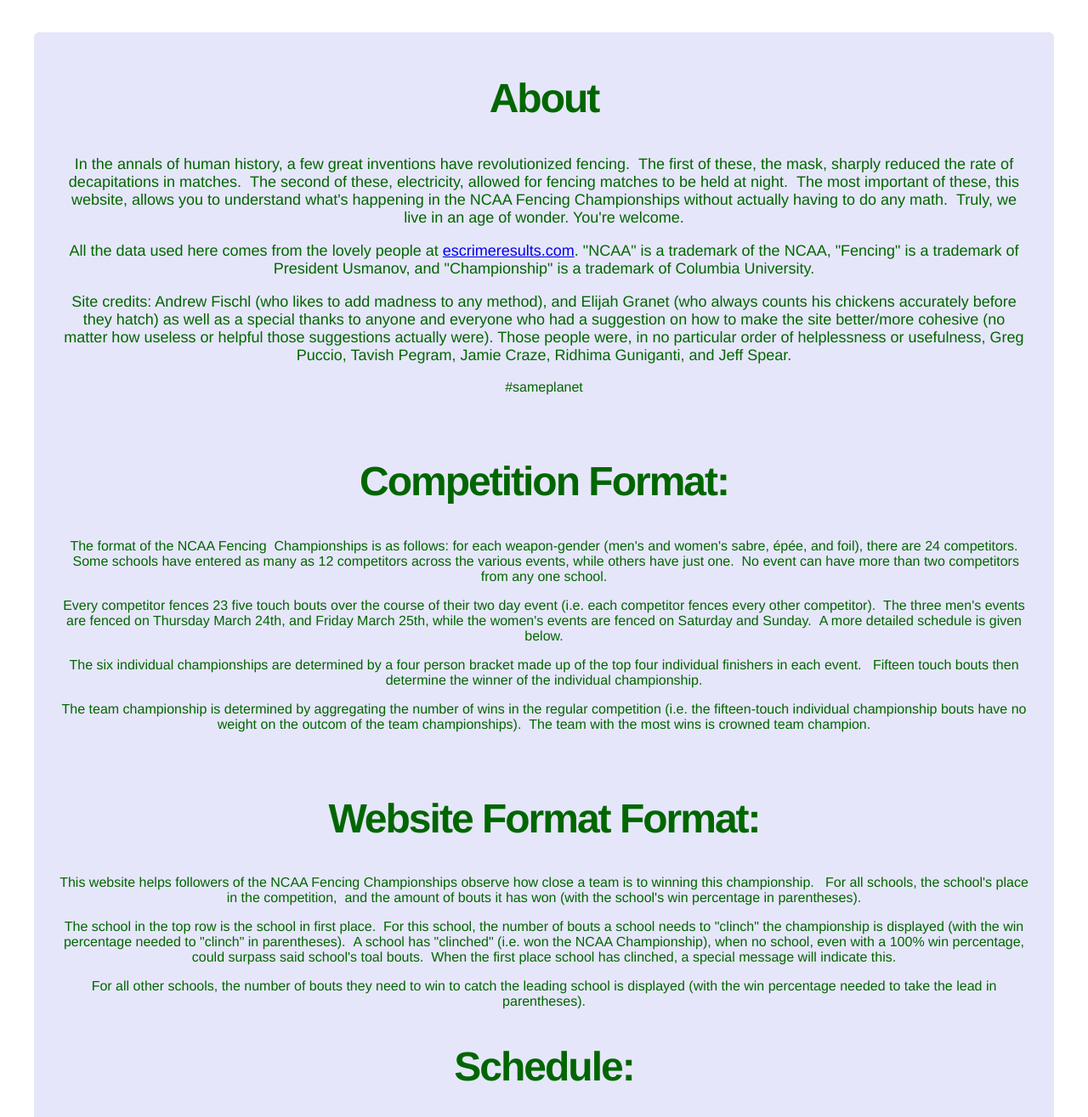
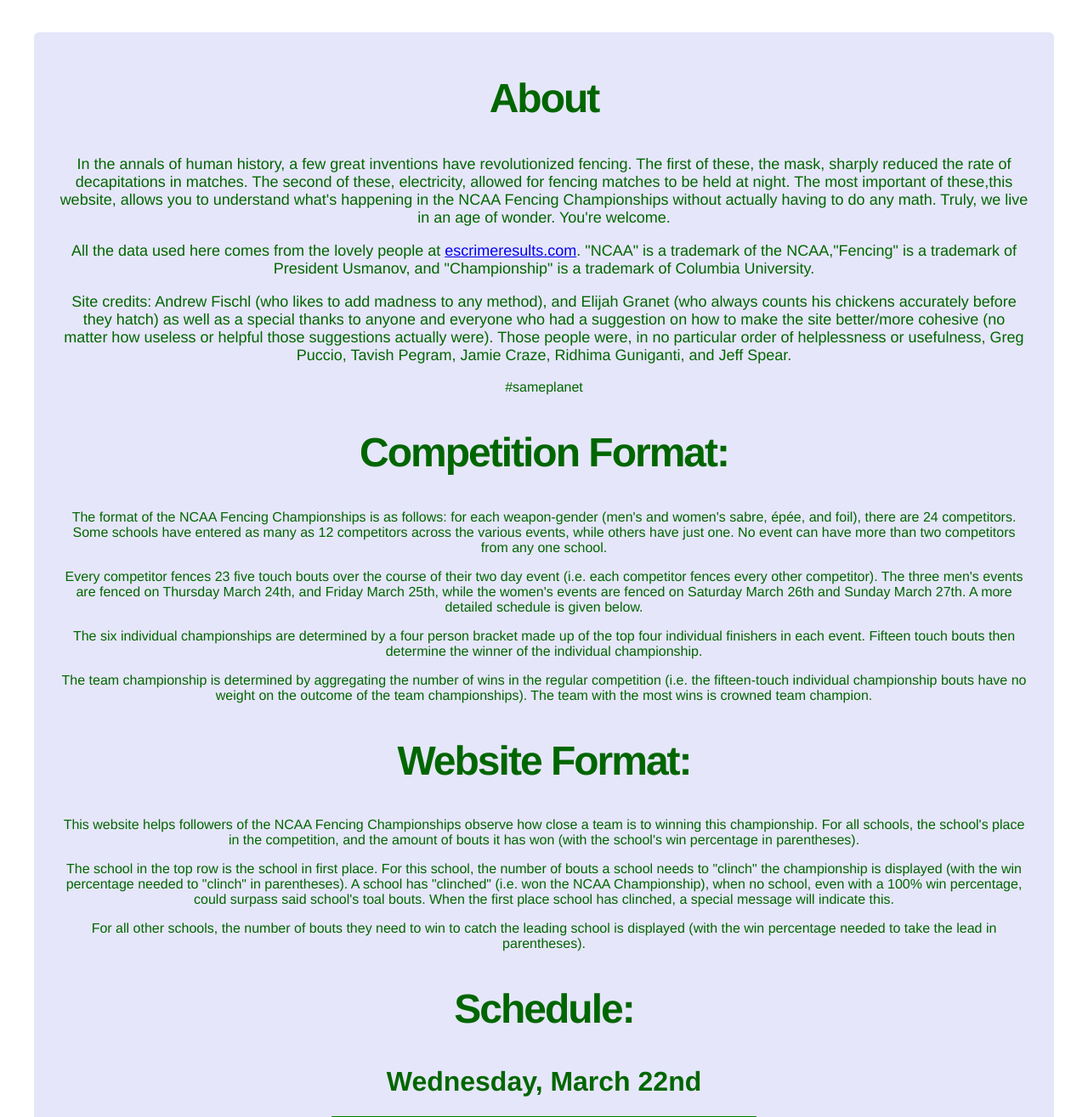
Before and after one commit to andrefisch/NCAA-Calculations, a Flask app: page /about/ in a window 1280 px wide. Shown: the part 325-1640 px from the top of the page at 85% size. Run offline with Flask 2, Linux system fonts and the light colour scheme.

Commit message:
changed a few typos in about section and added a media CSS block

```diff
--- a/server.py
+++ b/server.py
@@ -5,16 +5,25 @@ import random
 
 app = Flask(__name__)
 
-# Import the dictionary file
+# Import the dictionary file for school conversion
 schoolConversion = {}
 with open("./static/text/schoolDict.txt") as f:
     for line in f:
-       (key, val) = line.strip('\n').split(";")
-       schoolConversion[key] = val
+        (key, val) = line.strip('\n').split(";")
+        schoolConversion[key] = val
+fencersPerSchool = {}
+# Import the dictionary file for number of fencers per school
+'''
+with open("./static/text/numFencers.txt") as f:
+    for line in f:
+        (key, val) = line.strip('\n').split(";")
+'''
+# Import list of Andrew quips
 andrewList = []
 with open("./static/text/andrewList.txt") as f:
     for line in f:
         andrewList.append(line.strip('\n'))
+# Import list of Elijah quips
 elijahList = []
 with open("./static/text/elijahList.txt") as f:
     for line in f:
--- a/templates/about.html
+++ b/templates/about.html
@@ -2,20 +2,20 @@
 {%block content%}
 <div class="about">
     <h2>About</h2>
-  <font size="4"><p>In the annals of human history, a few great inventions have revolutionized fencing. &nbsp;The first of these, the mask, sharply reduced the rate of decapitations in matches. &nbsp;The second of these, electricity, allowed for fencing matches to be held at night. &nbsp;The most important of these,&nbsp;this website, allows you to understand what's happening in the NCAA Fencing Championships without actually having to do any math. &nbsp;Truly, we live in an age of wonder. You're welcome.</p>
-  <p> All the data used here comes from the lovely people at <a href="http://www.escrimeresults.com/tournaments/NCAA.html">escrimeresults.com</a>. "NCAA" is a trademark of the NCAA,&nbsp;"Fencing" is a trademark of President Usmanov, and "Championship" is a trademark of Columbia University.</p>
+  <font size="4"><p>In the annals of human history, a few great inventions have revolutionized fencing. The first of these, the mask, sharply reduced the rate of decapitations in matches. The second of these, electricity, allowed for fencing matches to be held at night. The most important of these,this website, allows you to understand what's happening in the NCAA Fencing Championships without actually having to do any math. Truly, we live in an age of wonder. You're welcome.</p>
+  <p> All the data used here comes from the lovely people at <a href="http://www.escrimeresults.com/tournaments/NCAA.html">escrimeresults.com</a>. "NCAA" is a trademark of the NCAA,"Fencing" is a trademark of President Usmanov, and "Championship" is a trademark of Columbia University.</p>
   <p>Site credits: Andrew Fischl ({{andrew}}), and Elijah Granet ({{elijah}}) as well as a special thanks to anyone and everyone who had a suggestion on how to make the site better/more cohesive (no matter how useless or helpful those suggestions actually were). Those people were, in no particular order of helplessness or usefulness, Greg Puccio, Tavish Pegram, Jamie Craze, Ridhima Guniganti, and Jeff Spear.</p></font>
     <p>#sameplanet</p>
-  <p>&nbsp;</p>
+  <p></p>
   <h2>Competition Format:</h2>
-  <p>The format of the NCAA Fencing &nbsp;Championships is as follows: for each weapon-gender (men's and women's sabre, épée, and foil), there are 24 competitors. &nbsp;Some schools have entered as many as 12 competitors across the various events, while others have just one. &nbsp;No event can have more than two competitors from any one school.</p>
-  <p> Every competitor fences 23 five touch bouts over the course of their two day event (i.e. each competitor fences every other competitor). &nbsp;The three men's events are fenced on Thursday March 24th, and Friday March 25th, while the women's events are fenced on Saturday and Sunday. &nbsp;A more detailed schedule is given below. </p>
-  <p>The six individual championships are determined by a four person bracket made up of the top four individual finishers in each event. &nbsp; Fifteen touch bouts then determine the winner of the individual championship.</p>
-  <p> The team championship is determined by aggregating the number of wins in the regular competition (i.e. the fifteen-touch individual championship bouts have no weight on the outcom of the team championships). &nbsp;The team with the most wins is crowned team champion. </p>
-  <p>&nbsp;</p>
-  <h2>Website Format Format:</h2>
-  <p>This website helps followers of the NCAA Fencing Championships observe how close a team is to winning this championship. &nbsp; For all schools, the school's place in the competition, &nbsp;and the amount of bouts it has won (with the school's win percentage in parentheses).</p>
-  <p>The school in the top row is the school in first place. &nbsp;For this school, the number of bouts a school needs to "clinch" the championship is displayed (with the win percentage needed to "clinch" in parentheses). &nbsp;A school has "clinched" (i.e. won the NCAA Championship), when no school, even with a 100% win percentage, could surpass said school's toal bouts. &nbsp;When the first place school has clinched, a special message will indicate this.</p>
+  <p>The format of the NCAA Fencing Championships is as follows: for each weapon-gender (men's and women's sabre, épée, and foil), there are 24 competitors. Some schools have entered as many as 12 competitors across the various events, while others have just one. No event can have more than two competitors from any one school.</p>
+  <p> Every competitor fences 23 five touch bouts over the course of their two day event (i.e. each competitor fences every other competitor). The three men's events are fenced on Thursday March 24th, and Friday March 25th, while the women's events are fenced on Saturday March 26th and Sunday March 27th. A more detailed schedule is given below. </p>
+  <p>The six individual championships are determined by a four person bracket made up of the top four individual finishers in each event.  Fifteen touch bouts then determine the winner of the individual championship.</p>
+  <p> The team championship is determined by aggregating the number of wins in the regular competition (i.e. the fifteen-touch individual championship bouts have no weight on the outcome of the team championships). The team with the most wins is crowned team champion. </p>
+  <p></p>
+  <h2>Website Format:</h2>
+  <p>This website helps followers of the NCAA Fencing Championships observe how close a team is to winning this championship.  For all schools, the school's place in the competition, and the amount of bouts it has won (with the school's win percentage in parentheses).</p>
+  <p>The school in the top row is the school in first place. For this school, the number of bouts a school needs to "clinch" the championship is displayed (with the win percentage needed to "clinch" in parentheses). A school has "clinched" (i.e. won the NCAA Championship), when no school, even with a 100% win percentage, could surpass said school's toal bouts. When the first place school has clinched, a special message will indicate this.</p>
   <p>For all other schools, the number of bouts they need to win to catch the leading school is displayed (with the win percentage needed to take the lead in parentheses). </p>
   <h2>Schedule:</h2>
     <h1>Wednesday, March 22nd</h1>
```
Also changed, not shown: static/text/totalfencers.txt (renamed from totalfencers.txt).
